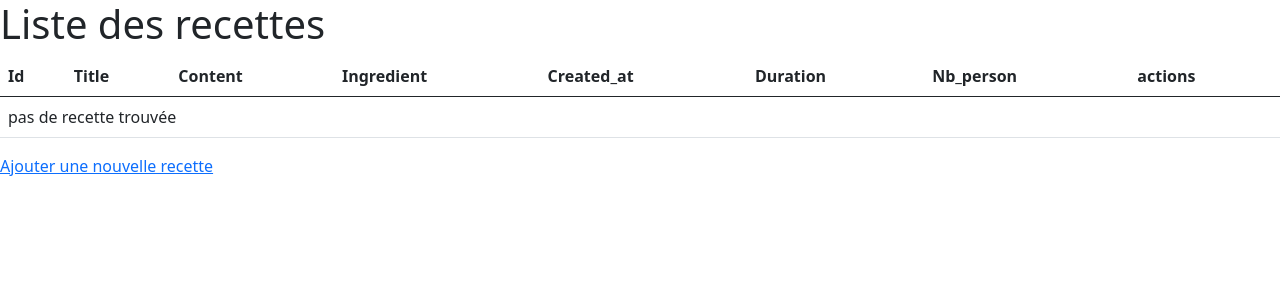
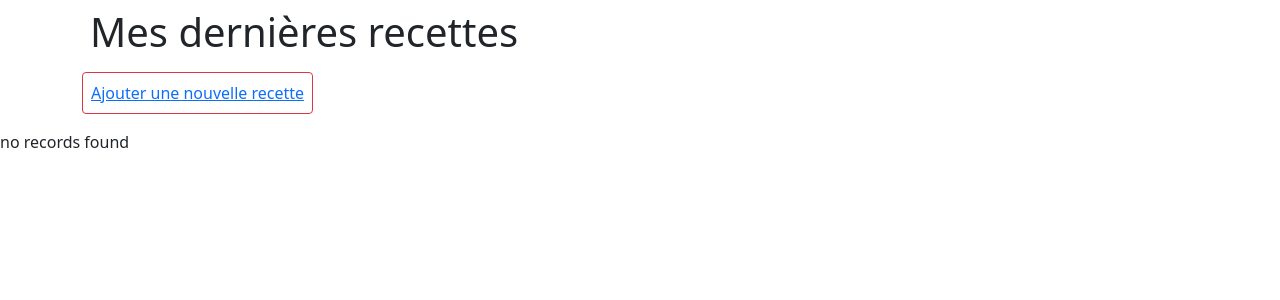
Before and after one commit to WF3-840-860/recipes-gp1, a Symfony app: template templates/recipes/index.html.twig in a window 1280 px wide. Shown: the top 300 px of the page. Run offline with Twig, Linux system fonts and the light colour scheme; the template is opened without the code that fills it, so the values that code supplies are empty; some libraries are stand-ins or nearby versions.

Commit message:
Modifications design page d'accueil

```diff
--- a/templates/recipes/index.html.twig
+++ b/templates/recipes/index.html.twig
@@ -1,45 +1,42 @@
 {% extends 'base.html.twig' %}
 
-{% block title %}Liste des recettes{% endblock %}
+{% block title %}Page d'accueil
+{% endblock %}
 
 {% block body %}
-    <h1>Liste des recettes</h1>
 
-    <table class="table">
-        <thead>
-            <tr>
-                <th>Id</th>
-                <th>Title</th>
-                <th>Content</th>
-                <th>Ingredient</th>
-                <th>Created_at</th>
-                <th>Duration</th>
-                <th>Nb_person</th>
-                <th>actions</th>
-            </tr>
-        </thead>
-        <tbody>
-        {% for article in articles %}
-            <tr>
-                <td>{{ article.id }}</td>
-                <td>{{ article.title }}</td>
-                <td>{{ article.content }}</td>
-                <td>{{ article.ingredient }}</td>
-                <td>{{ article.createdAt ? article.createdAt|date('d/m/Y H:i') : '' }}</td>
-                <td>{{ article.duration }}</td>
-                <td>{{ article.nbPerson }}</td>
-                <td>
-                    <a href="{{ path('recipes_show', {'id': article.id}) }}">voir</a>
-                    {# <a href="{{ path('recipes_edit', {'id': article.id}) }}">modifier</a> #}
-                </td>
-            </tr>
-        {% else %}
-            <tr>
-                <td colspan="8">pas de recette trouvée</td>
-            </tr>
-        {% endfor %}
-        </tbody>
-    </table>
+	<div class="table container">
+		<div class="row">
+			<div><h1 >Mes dernières recettes</h1></div>
+			<div><button type="button" class="btn btn-danger">
+				<a href="{{ path('recipes_add') }}">Ajouter une nouvelle recette</a>
+			</button></div>
 
-    <a href="{{ path('recipes_add') }}">Ajouter une nouvelle recette</a>
+		</div>
+	</div>
+	{% for article in articles %}
+
+
+		<div class="table container">
+			<div class="row">
+				<div class="card text-white bg-danger mb-3" style="max-width: 18rem;">
+					<div class="card-header">{{ article.createdAt ? article.createdAt|date('d-m-Y H:i') : '' }}</div>
+					<div class="card-body">
+						<h5 class="card-title">{{ article.title }}</h5>
+						<p class="card-text">
+							<a href="{{ path('recipes_show', {'id': article.id}) }}">Voir la recette</a>
+							{# <a href="{{ path('recipes_edit', {'id': article.id}) }}">edit</a> #}
+						</p>
+					</div>
+				</div>
+			</div>
+		</div>
+	{% else %}
+		<tr>
+			<td colspan="8">no records found</td>
+		</tr>
+	{% endfor %}
+	{# </table> #}
+
+
 {% endblock %}
```
